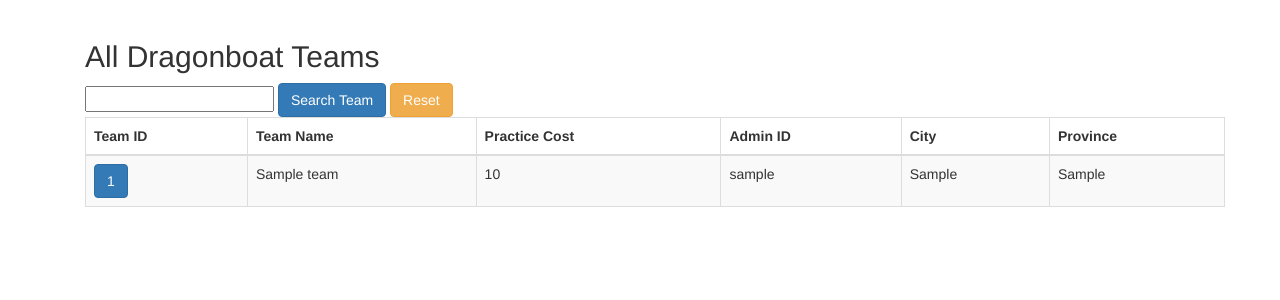
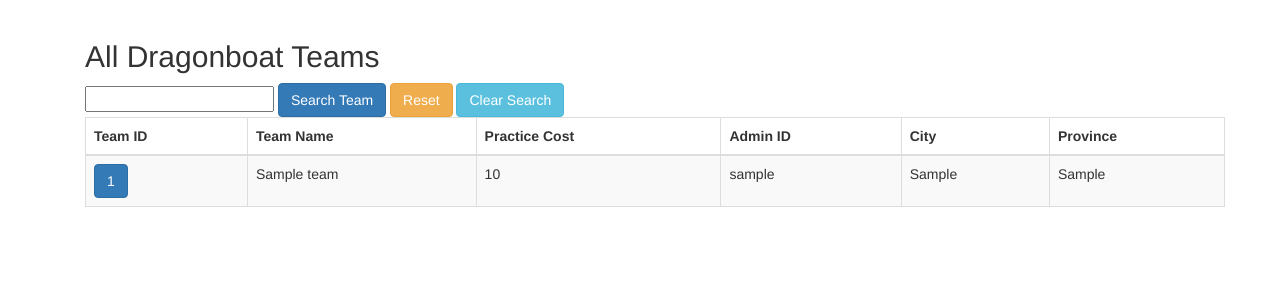
Before and after one commit to alexsclim/Felist, a Flask app: page /teams in a window 1280 px wide. Shown: the part 52-352 px from the top of the page. Run offline with Flask 2, Linux system fonts and the light colour scheme; the visitor is signed in with stand-in values (Sample User, id 1); tables that the repository leaves empty hold one stand-in row (values such as "Sample post"); some libraries are stand-ins or nearby versions.

Commit message:
added clear search feature for teams

```diff
--- a/app/templates/teams.html
+++ b/app/templates/teams.html
@@ -6,6 +6,7 @@
     <input type="input" name="search-input"></input>
     <input type="submit" name="search-button" value="Search Team" class="btn btn-primary"></input>
     <input class="btn btn-warning" type="reset" value="Reset">
+    <input type="submit" name="clear-search" value="Clear Search" class="btn btn-info"></input>
   </form>
   <table class="table table-striped table-bordered">
     <thead>
--- a/app/views.py
+++ b/app/views.py
@@ -71,6 +71,10 @@ def teams():
     if 'Search Team' in request.form.values():
       search = request.form['search-input']
       teams = query_service.search_teams(search)
+
+      return render_template('teams.html', teams=teams)
+    if 'Clear Search' in request.form.values():
+      teams = query_service.get_teams()
 
       return render_template('teams.html', teams=teams)
   else:
```
